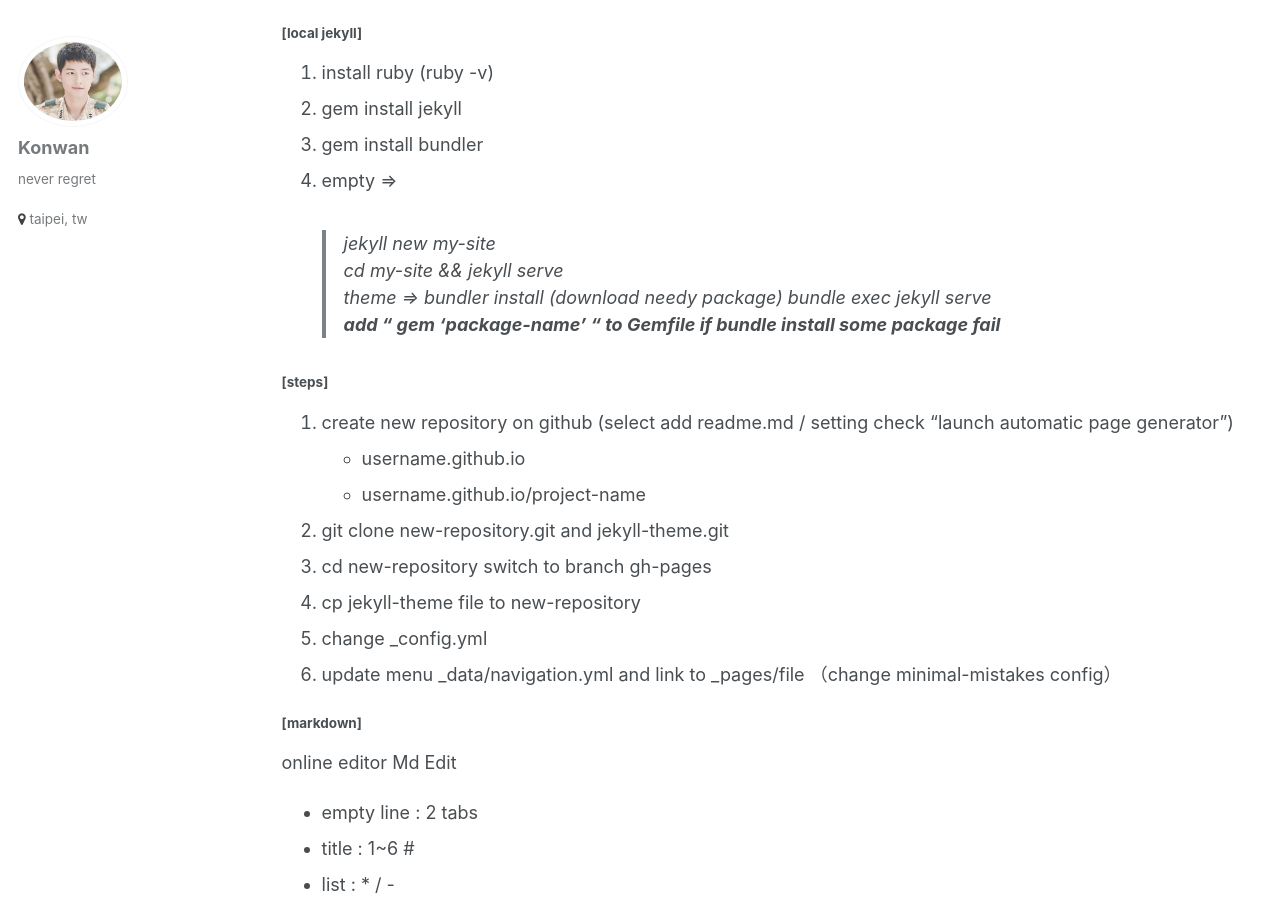
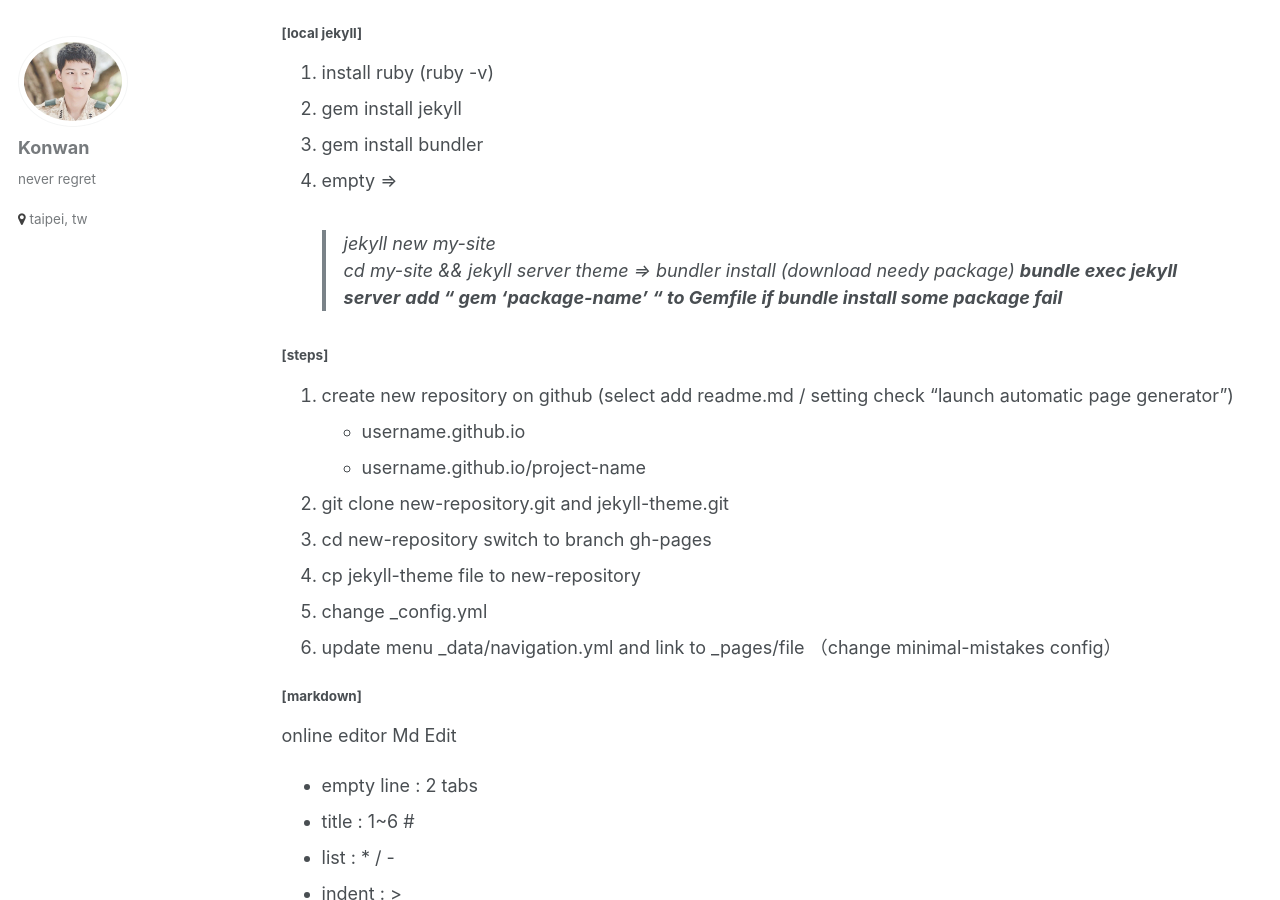
Before and after one commit to konwan/hi, a Jekyll site: the page built from _posts/2016-05-31-ghpages-jekyll-blog.md, in a window 1280 px wide and 900 px high, scrolled down 1310 px. Built offline with Jekyll 4.4.1, drawn with Linux system fonts in a browser that asks for light colours.

Commit message:
Update 2016-05-31-ghpages-jekyll-blog.md

```diff
--- a/_posts/2016-05-31-ghpages-jekyll-blog.md
+++ b/_posts/2016-05-31-ghpages-jekyll-blog.md
@@ -54,9 +54,9 @@
 3. gem install bundler
 4. empty =>
     > jekyll new my-site
-    > cd my-site && jekyll serve
+    > cd my-site && jekyll server
     > theme => bundler install (download needy package)
-    > bundle exec jekyll serve
+    > **bundle exec jekyll server**
     > **add " gem 'package-name' " to Gemfile if bundle install some package fail**
 
 ##### **[steps]**
```
